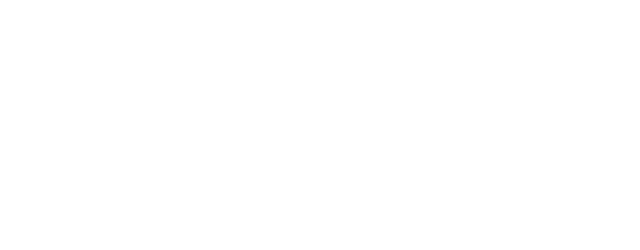
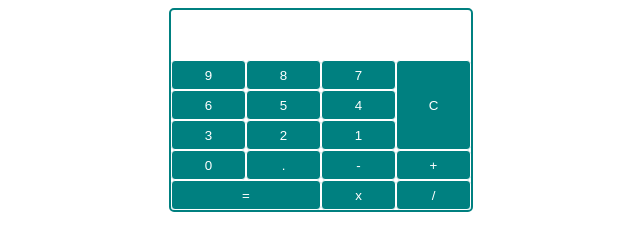
Before and after one commit to TonyV23/WithMe, a plain HTML site: page index.html in a window 1280 px wide. Shown: the whole page, without its empty margins (319-959 px from the left). Drawn offline with Linux system fonts and the light colour scheme.

Commit message:
finish the design of the withme calculator

```diff
--- a/index.html
+++ b/index.html
@@ -11,6 +11,25 @@
 <body>
     <div class="app">
 
+        <h3 id="result"></h3>
+        <button class="btn" id="9">9</button>
+        <button class="btn" id="8">8</button>
+        <button class="btn" id="7">7</button>
+        <button class="btn" id="6">6</button>
+        <button class="btn" id="5">5</button>
+        <button class="btn" id="4">4</button>
+        <button class="btn" id="3">3</button>
+        <button class="btn" id="2">2</button>
+        <button class="btn" id="1">1</button>
+        <button class="btn" id="0">0</button>
+        <button class="btn" id=".">.</button>
+        <button class="btn" id="-">-</button>
+        <button class="btn" id="+">+</button>
+        <button class="btn" id="*">x</button>
+        <button class="btn" id="/">/</button>
+        <button id="clear">C</button>
+        <button id="equal">=</button>
+
     </div>
 
     <script src="index.js"></script>
--- a/style.css
+++ b/style.css
@@ -0,0 +1,33 @@
+.app{
+    display: grid;
+    width: 300px;
+    margin: 0 auto;
+    grid-template-columns: 25% 25% 25% 25%;
+    grid-template-rows: 50px repeat(5, 30px);
+    grid-template-areas:
+        "res res res res"
+        "7 8 9 reset"
+        "4 5 6 reset"
+        "1 2 3 reset"
+        "0 dot plus minus"
+        "equal equal times div"
+    ;
+    border: 2px solid teal;
+    border-radius: 5px;
+}
+h3{
+    text-align: center;
+    margin: 7px 10px 0 0;
+    font-size: 2rem;
+    grid-area: res;
+}
+button{
+    background: teal;
+    color: white;
+    border: 1px solid white;
+    border-radius: 4px;
+    cursor: pointer;
+    transition: 0.2sec ;
+}
+#equal{grid-area: equal;}
+#clear{grid-area: reset;}
```
